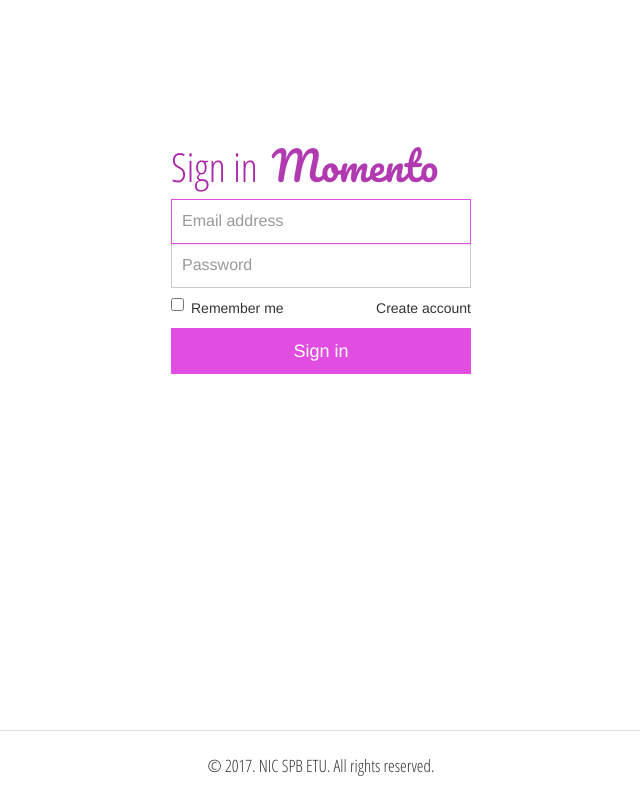
After one commit to WESO-Group/Momento, a PHP site: page /signin.html in a window 1280 px wide. The commit adds this page. Shown: the whole page, without its empty margins (319-959 px from the left). Run offline with PHP 8.4, Linux system fonts and the light colour scheme.

Commit message:
Auth frame added Small reformat

```diff
--- a/public/css/main.css
+++ b/public/css/main.css
@@ -3,13 +3,13 @@ body {
 }
 
 ul {
-	margin-left: 0px;
-	padding-left: 0px;
+    margin-left: 0;
+    padding-left: 0;
 }
 
 h2 {
-	margin: 0px;
-	padding: 0px;
+    margin: 0;
+    padding: 0;
     font-size: 40px;
     font-family: 'Open Sans Condensed', sans-serif;
     color: #AB25AB;
@@ -79,12 +81,12 @@ a:hover {
 }
 
 .container {
-	margin: 0px 0px;
-	padding: 0px;
+    margin: 0 0;
+    padding: 0;
     width: 100%;
 }
 
-.menu_and_avatar{
+.menu_and_avatar {
     display: table-cell;
     font-family: 'Open Sans Condensed', sans-serif;
     text-align: right;
@@ -306,3 +306,24 @@ a:hover {
     margin-bottom: 4px;
     color: #272627;
 }
+
+.site_button {
+    color: #FFFFFF;
+    border-radius: 0;
+    background: #E04DE0;
+    border-color: #E04DE0;
+}
+
+.site_button:hover {
+    color: #FFFFFF;
+    background: #d343d3;
+    border-color: #d343d3;
+}
+
+.site_button.active.focus, .site_button.active:focus, .site_button.focus, .site_button:active.focus, .site_button:active:focus, .site_button:focus {
+    color: #FFFFFF;
+    background: #AB25AB;
+    border-color: #AB25AB;
+    box-shadow: #AB25AB;
+    outline: none;
+}
--- /dev/null
+++ b/public/css/signin.css
@@ -0,0 +1,67 @@
+body {
+    padding-bottom: 40px;
+    background-color: #eee;
+}
+
+.form-signin {
+    max-width: 330px;
+    padding: 15px;
+    margin: 10% auto;
+}
+
+.form-signin .form-signin-heading {
+    display: inline-block;
+    font-size: 40px;
+}
+
+.form-signin .form-signin-heading,
+.form-signin .checkbox {
+    margin-bottom: 10px;
+}
+
+.form-signin .checkbox {
+    font-weight: normal;
+}
+
+.form-signin .form-control {
+    position: relative;
+    height: auto;
+    -webkit-box-sizing: border-box;
+    -moz-box-sizing: border-box;
+    box-sizing: border-box;
+    padding: 10px;
+    font-size: 16px;
+}
+
+.form-signin .form-control:focus {
+    z-index: 2;
+}
+
+.form-signin input {
+    border: 1px solid rgb(204, 204, 204);
+    border-radius: 0;
+    padding: 9px;
+    display: block;
+    margin: 0;
+}
+
+.form-signin input:hover {
+    box-shadow: 0 0 4px #E04DE0;
+}
+
+.form-signin input:focus {
+    border-color: #E04DE0;
+    box-shadow: none;
+}
+
+.form-signin input[type="email"] {
+    margin-bottom: -1px;
+    border-bottom-right-radius: 0;
+    border-bottom-left-radius: 0;
+}
+
+.form-signin input[type="password"] {
+    margin-bottom: 10px;
+    border-top-left-radius: 0;
+    border-top-right-radius: 0;
+}
--- /dev/null
+++ b/public/signin.html
@@ -0,0 +1,44 @@
+<!DOCTYPE html>
+<html lang="en">
+<head>
+    <meta charset="UTF-8">
+    <meta http-equiv="X-UA-Compatible" content="IE=edge">
+    <meta name="viewport" content="width=device-width, initial-scale=1">
+    <!-- The above 3 meta tags *must* come first in the head; any other head content must come *after* these tags -->
+    <title>Sign In</title>
+
+    <!-- Bootstrap -->
+    <link href="css/bootstrap.min.css" rel="stylesheet">
+    <link href="css/signin.css" rel="stylesheet">
+    <link href="css/main.css" rel="stylesheet">
+
+    <!-- Fonts -->
+    <link href="https://fonts.googleapis.com/css?family=Indie+Flower|Open+Sans+Condensed:300|Pacifico|Slabo+27px"
+          media="screen" rel="stylesheet" type="text/css">
+</head>
+<body>
+<div class="container" style="height: 768px">
+    <form class="form-signin">
+        <h2 class="form-signin-heading">Sign in</h2>
+        <h2 class="form-signin-heading site_name">Momento</h2>
+        <input type="email" id="inputEmail" class="form-control" placeholder="Email address" required autofocus>
+        <input type="password" id="inputPassword" class="form-control" placeholder="Password" required>
+        <div class="checkbox">
+            <label>
+                <input type="checkbox" value="remember-me">
+                Remember me
+            </label>
+            <a class="pull-right">Create account</a>
+        </div>
+        <button class="btn btn-lg btn-block site_button" type="submit">Sign in</button>
+    </form>
+</div>
+<footer class="main_footer hidden-xs" style="position:absolute; width: 100%; bottom: 0">
+    <small>&copy 2017. NIC SPB ETU. All rights reserved.</small>
+</footer>
+<!-- jQuery (necessary for Bootstrap's JavaScript plugins) -->
+<script src="js/jquery-3.1.1.min.js"></script>
+<!-- Include all compiled plugins (below), or include individual files as needed -->
+<script src="js/bootstrap.min.js"></script>
+</body>
+</html>
```
Also changed, not shown: other parts of public/css/main.css (+23 -23 lines). Lines whose indentation alone changed are shown as unchanged.
